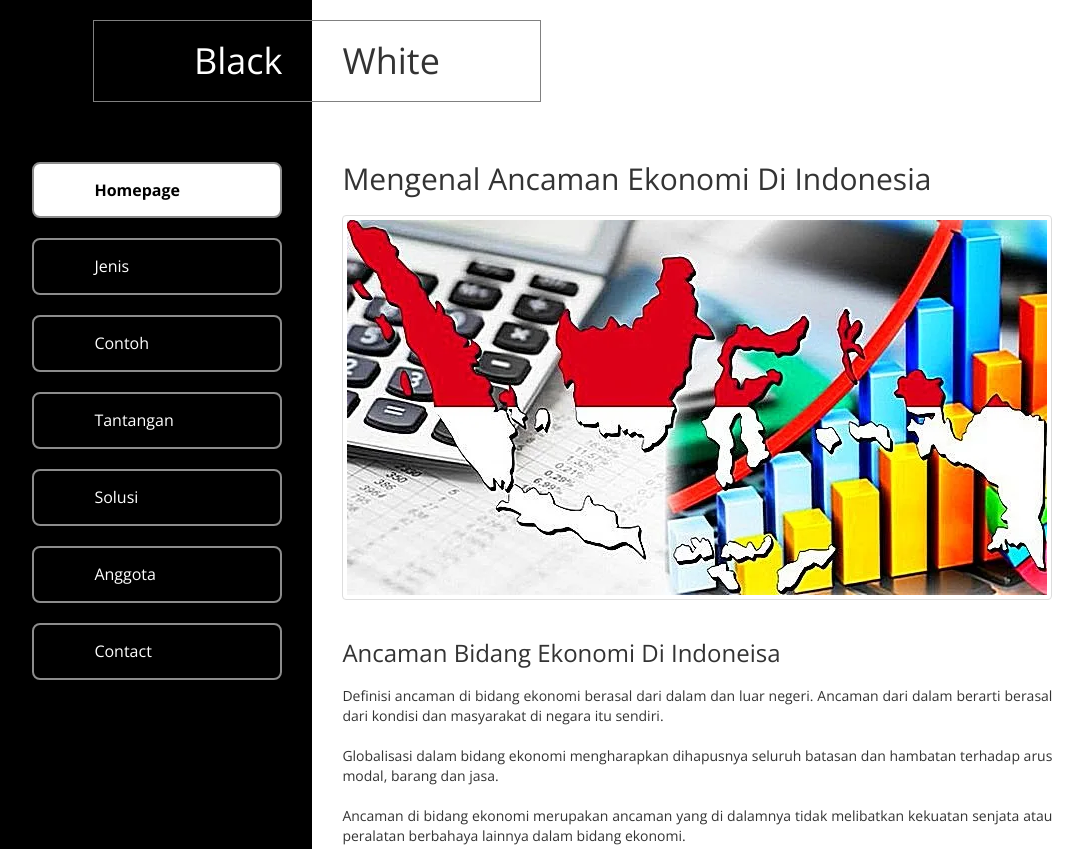
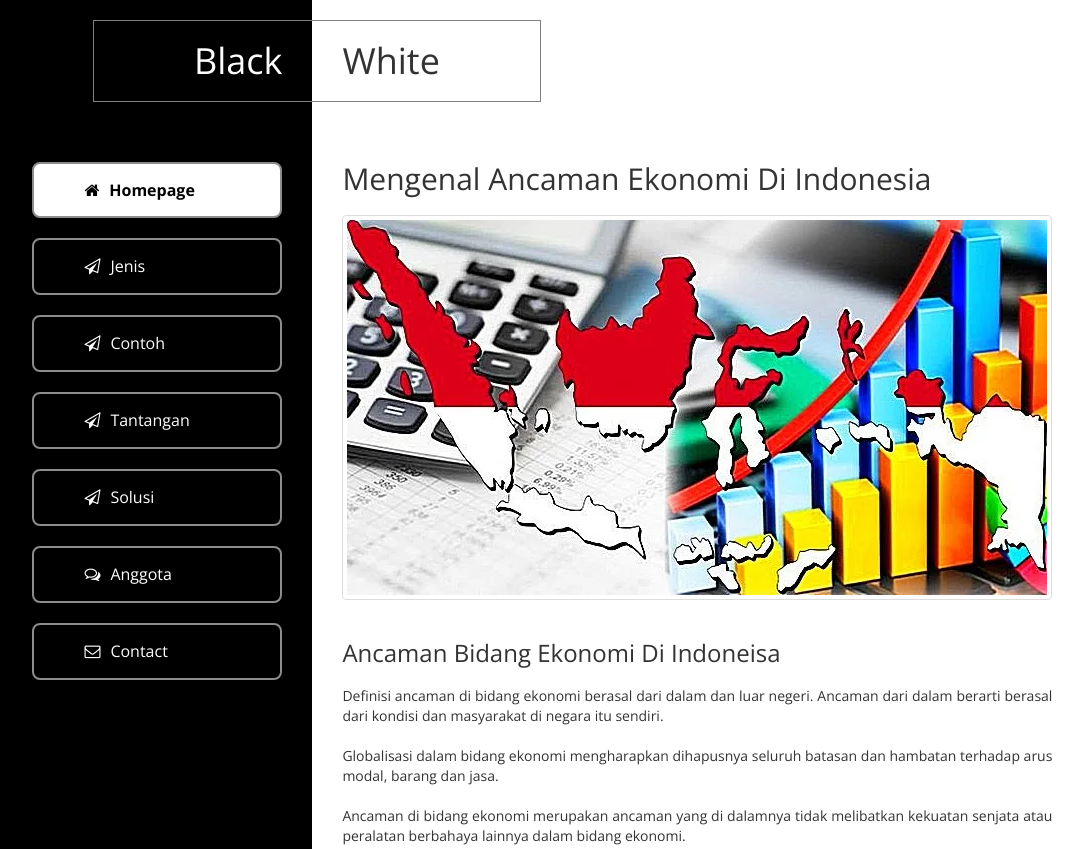
Before and after one commit to AzizWira/peduli-ekonomiku, a plain HTML site: page index.html in a window 1280 px wide. Shown: the top 849 px of the page, without its empty margins (174-1257 px from the left). Drawn offline with nearby package versions, Linux system fonts and the light colour scheme.

Commit message:
style[AW]: first commit

```diff
--- a/index.html
+++ b/index.html
@@ -7,7 +7,7 @@
 	<meta name="viewport" content="width=device-width, initial-scale=1.0">
 	<link href="http://fonts.googleapis.com/css?family=Open+Sans:300,400,700" rel="stylesheet" type="text/css">
 	<link href="css/bootstrap.min.css" rel="stylesheet" type="text/css">
-	<link href="css/font-awesome.min.css" rel="stylesheet" type="t ext/css">
+	<link href="css/font-awesome.min.css" rel="stylesheet" type="text/css">
 	<link href="css/templatemo_style.css" rel="stylesheet" type="text/css">
 </head>
 <body>
```
